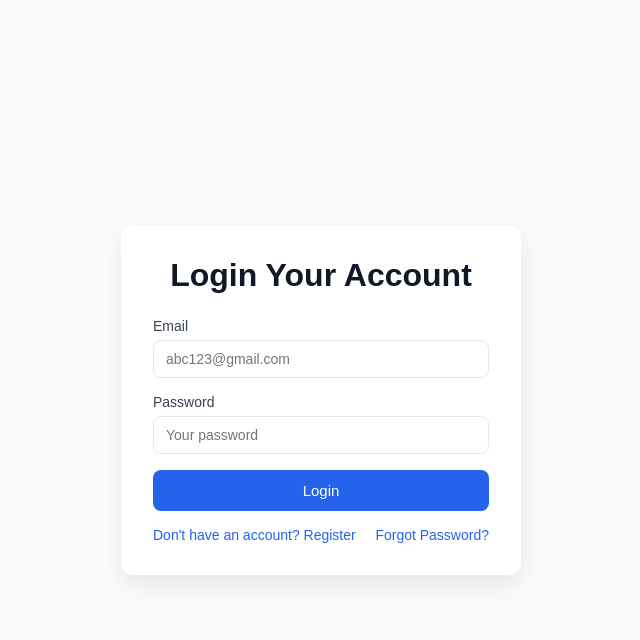
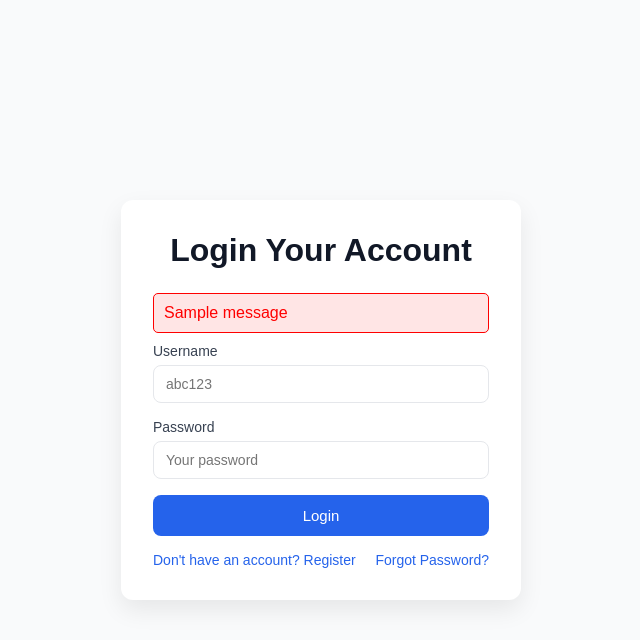
Before and after one commit to alimehdizad3/todolist-app, a Django app: page /login in a window 1280 px wide. Shown: the top 640 px of the page, without its empty margins (319-959 px from the left). Run offline with Django 5.2, Linux system fonts and the light colour scheme; one stand-in notice (Sample message) is shown.

Commit message:
Add username auth, validation and fix bugs

```diff
--- a/ToDoAPI/static/ToDoAPI/style1.css
+++ b/ToDoAPI/static/ToDoAPI/style1.css
@@ -89,3 +89,12 @@ button:hover {
 .links-row a:hover {
     text-decoration: underline;
 }
+
+.error {
+    color: red;
+    background-color: #ffe5e5;
+    padding: 10px;
+    border: 1px solid red;
+    border-radius: 5px;
+    margin-bottom: 10px;
+}
--- a/ToDoAPI/static/ToDoAPI/style2.css
+++ b/ToDoAPI/static/ToDoAPI/style2.css
@@ -1,5 +1,3 @@
-nav {
-    display: flex;
-    justify-content: space-between;
-    align-items: center;
+body {
+    background-color: red;
 }
--- a/ToDoAPI/templates/ToDoAPI/login.html
+++ b/ToDoAPI/templates/ToDoAPI/login.html
@@ -4,7 +4,8 @@
     <meta charset="UTF-8">
     <meta name="viewport" content="width=device-width, initial-scale=1.0">
     <title>Login</title>
-    <link rel="stylesheet" href="../../static/ToDoAPI/style1.css">
+    {% load static %}
+    <link rel="stylesheet" href="{% static 'ToDoAPI/style1.css' %}">
 </head>
 <body>
     <div class="container">
@@ -12,9 +13,13 @@
 
         <form action="/login" method="post">
             {% csrf_token %}
-
-            <label>Email</label>
-            <input type="email" name="email" required placeholder="abc123@gmail.com">
+            {% if messages %}
+                {% for message in messages %}
+                    <p class="error">{{ message }}</p>
+                {% endfor %}
+            {% endif %}
+            <label>Username</label>
+            <input type="text" name="username" required placeholder="abc123">
 
             <label>Password</label>
             <input type="password" name="password" required placeholder="Your password">
--- a/ToDoAPI/templates/ToDoAPI/welcome.html
+++ b/ToDoAPI/templates/ToDoAPI/welcome.html
@@ -4,7 +4,8 @@
     <meta charset="UTF-8">
     <meta name="viewport" content="width=device-width, initial-scale=1.0">
     <title>ToDo List</title>
-    <link rel="stylesheet" href="../../static/ToDoAPI/style2.css">
+    {% load static %}
+    <link rel="stylesheet" href="{% static 'ToDoAPI/style2.css' %}">
 </head>
 <body>
     <nav>
--- a/ToDoAPI/views.py
+++ b/ToDoAPI/views.py
@@ -3,6 +3,7 @@ from django.contrib.auth.models import User
 from django.contrib.auth import authenticate, login, logout
 from django.contrib.auth.decorators import login_required
 from .models import Todo
+from django.contrib import messages
 # Create your views here.
 
 def register(request):
@@ -11,7 +12,14 @@ def register(request):
         email = request.POST['email']
         password = request.POST['password']
 
-        user = User.objects.create_user(username=username, email=email, password=password)
+        if User.objects.filter(username=username).exists():
+            messages.error(request, 'This username already used')
+            return redirect('/register')
+        elif User.objects.filter(email=email).exists():
+            messages.error(request, 'This email already registered')
+            return redirect('/register')
+        else:
+            user = User.objects.create_user(username=username, email=email, password=password)
 
         return redirect('/login')
 
@@ -20,16 +28,18 @@ def register(request):
 
 def login_view(request):
     if request.method == 'POST':
-        email = request.POST['email']
+        username = request.POST['username']
         password = request.POST['password']
 
-        user = authenticate(username=email, password=password)
+        user = authenticate(username=username, password=password)
 
         if user:
             login(request, user)
 
             return redirect('/welcome')
-
+        else:
+            messages.error(request, 'Invalid username or password')
+            return redirect('/login')
     return render(request, 'ToDoAPI/login.html')
 
 @login_required
@@ -37,6 +47,7 @@ def welcome(request):
     if request.method == "POST":
         title = request.POST.get("title")
         Todo.objects.create(user=request.user, title=title)
+        return redirect('/welcome')
 
     todos = Todo.objects.filter(user=request.user).order_by('-created_at')
     return render(request, 'ToDoAPI/welcome.html', {"todos" : todos})
```
Also changed, not shown: ToDoAPI/static/ToDoAPI/style.css (+9 -0 lines), ToDoAPI/templates/ToDoAPI/register.html (+7 -2 lines), db.sqlite3.
